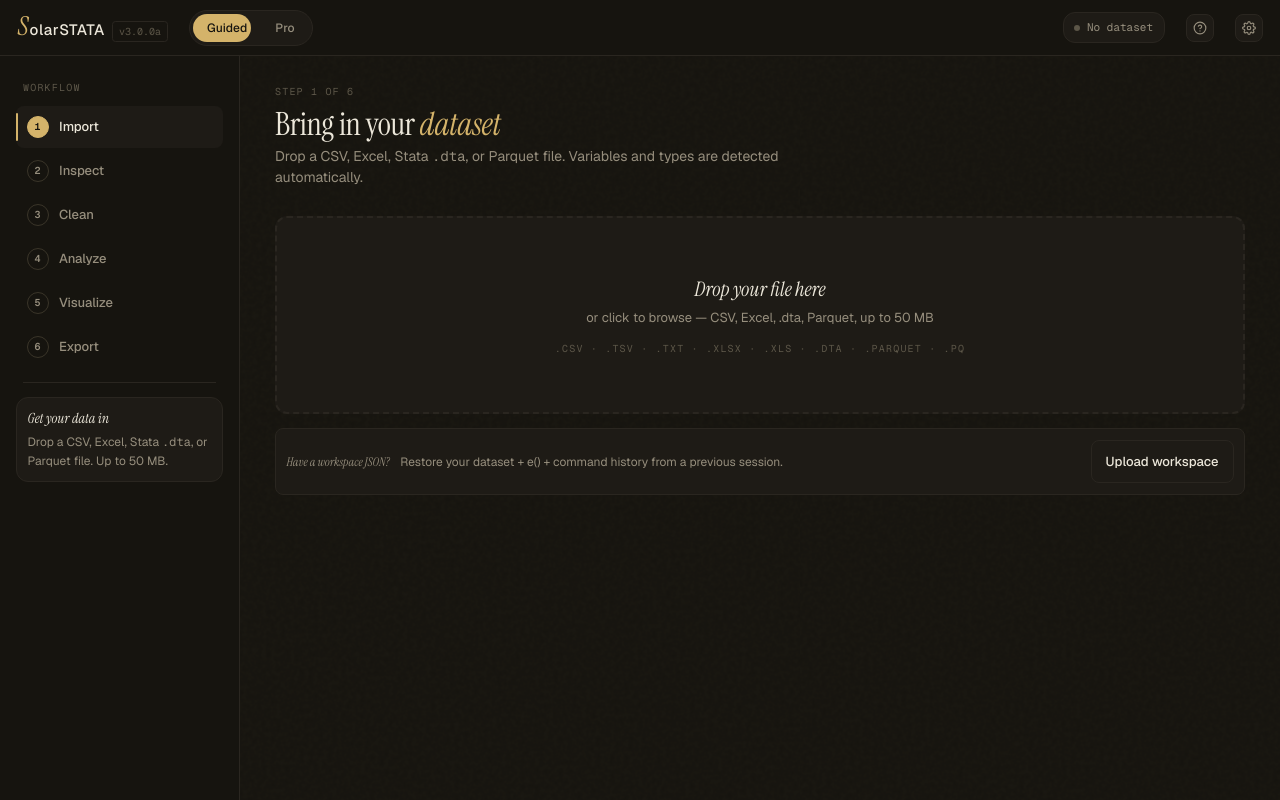
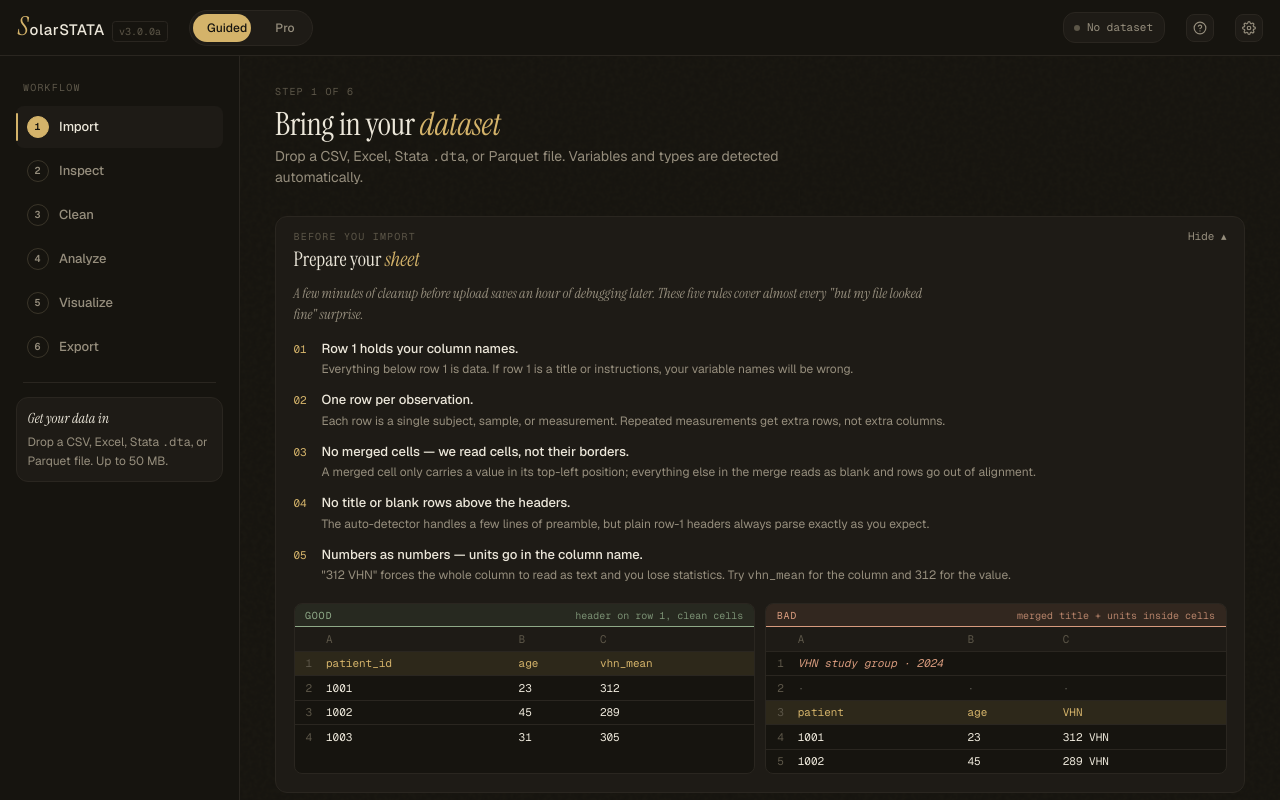
Before and after one commit to sund-aie/SolarSTATA, a React (Vite) app in the folder frontend/: page / in a window 1280 px wide. Built offline with nearby package versions, Linux system fonts and the light colour scheme.

Commit message:
Add FormatGuide panel with five rules and good-vs-bad mini-sheet visual

```diff
--- /dev/null
+++ b/frontend/src/components/FormatGuide.tsx
@@ -0,0 +1,249 @@
+/* FormatGuide — "prepare your sheet" panel.
+ *
+ * Sits above the dropzone on the Import step. Five product-voice
+ * rules (each one explains WHY) plus a tiny good-vs-bad mini-sheet
+ * visual so users can match their file against the canonical layout
+ * before they upload.
+ *
+ * Always expanded on first visit. Once the user collapses it the
+ * preference is remembered in localStorage and the panel sits
+ * collapsed on subsequent visits — same persistence idiom as the
+ * theme switcher (see state/theme.ts).
+ *
+ * Typography per brand: Instrument Serif for the headline and the
+ * lead "what this means" sentence; Geist for the rule list; Geist
+ * Mono for the mini-sheet visual. No serif inside the body copy.
+ */
+
+import { useEffect, useState } from "react";
+
+const STORAGE_KEY = "solarstata.format_guide_collapsed";
+
+export function FormatGuide() {
+  const [collapsed, setCollapsed] = useState<boolean>(() => {
+    if (typeof window === "undefined") return false;
+    return window.localStorage.getItem(STORAGE_KEY) === "1";
+  });
+
+  useEffect(() => {
+    try {
+      window.localStorage.setItem(STORAGE_KEY, collapsed ? "1" : "0");
+    } catch {
+      /* noop */
+    }
+  }, [collapsed]);
+
+  const toggle = () => setCollapsed((c) => !c);
+
+  return (
+    <section
+      className="mb-6 bg-surface border border-border rounded-md"
+      aria-label="Prepare your sheet — formatting guide"
+    >
+      <button
+        type="button"
+        onClick={toggle}
+        aria-expanded={!collapsed}
+        className="flex items-baseline justify-between w-full text-left px-5 py-3"
+      >
+        <div>
+          <div className="eyebrow mb-1">Before you import</div>
+          <h2 className="font-serif text-[20px] leading-tight text-text">
+            Prepare your <em className="text-accent italic">sheet</em>
+          </h2>
+        </div>
+        <span className="font-mono text-[11px] text-text-muted shrink-0 ml-4">
+          {collapsed ? "Show ▾" : "Hide ▴"}
+        </span>
+      </button>
+
+      {!collapsed && (
+        <div className="px-5 pb-5">
+          <p className="font-serif italic text-[14px] text-text-muted mb-4 max-w-[640px]">
+            A few minutes of cleanup before upload saves an hour of debugging
+            later. These five rules cover almost every "but my file looked
+            fine" surprise.
+          </p>
+
+          <ol className="space-y-3 mb-5">
+            <Rule
+              n={1}
+              label="Row 1 holds your column names."
+              why="Everything below row 1 is data. If row 1 is a title or instructions, your variable names will be wrong."
+            />
+            <Rule
+              n={2}
+              label="One row per observation."
+              why="Each row is a single subject, sample, or measurement. Repeated measurements get extra rows, not extra columns."
+            />
+            <Rule
+              n={3}
+              label="No merged cells — we read cells, not their borders."
+              why="A merged cell only carries a value in its top-left position; everything else in the merge reads as blank and rows go out of alignment."
+            />
+            <Rule
+              n={4}
+              label="No title or blank rows above the headers."
+              why="The auto-detector handles a few lines of preamble, but plain row-1 headers always parse exactly as you expect."
+            />
+            <Rule
+              n={5}
+              label="Numbers as numbers — units go in the column name."
+              why={
+                <>
+                  "312 VHN" forces the whole column to read as text and you
+                  lose statistics. Try <code className="font-mono">vhn_mean</code>{" "}
+                  for the column and <code className="font-mono">312</code> for
+                  the value.
+                </>
+              }
+            />
+          </ol>
+
+          <GoodVsBadVisual />
+        </div>
+      )}
+    </section>
+  );
+}
+
+function Rule({
+  n,
+  label,
+  why,
+}: {
+  n: number;
+  label: string;
+  why: React.ReactNode;
+}) {
+  return (
+    <li className="flex gap-3">
+      <span className="font-mono text-[11px] text-accent flex-none w-5 pt-[2px]">
+        {String(n).padStart(2, "0")}
+      </span>
+      <div>
+        <div className="text-[13px] text-text font-medium">{label}</div>
+        <div className="text-[12px] text-text-muted leading-relaxed mt-[2px]">
+          {why}
+        </div>
+      </div>
+    </li>
+  );
+}
+
+/* Two mini-sheets side by side. Cells use Geist Mono tabular,
+ * column letters / row numbers in faint mono. The "good" tile uses
+ * --good for its tone strip; "bad" uses --warn. */
+function GoodVsBadVisual() {
+  return (
+    <div className="grid grid-cols-1 sm:grid-cols-2 gap-3">
+      <MiniSheet
+        tone="good"
+        caption="header on row 1, clean cells"
+        rows={[
+          ["patient_id", "age", "vhn_mean"],
+          ["1001", "23", "312"],
+          ["1002", "45", "289"],
+          ["1003", "31", "305"],
+        ]}
+        headerRow={1}
+      />
+      <MiniSheet
+        tone="bad"
+        caption="merged title + units inside cells"
+        rows={[
+          ["VHN study group · 2024", "", ""],
+          ["", "", ""],
+          ["patient", "age", "VHN"],
+          ["1001", "23", "312 VHN"],
+          ["1002", "45", "289 VHN"],
+        ]}
+        headerRow={3}
+        mergedTopRow
+      />
+    </div>
+  );
+}
+
+function MiniSheet({
+  tone,
+  caption,
+  rows,
+  headerRow,
+  mergedTopRow = false,
+}: {
+  tone: "good" | "bad";
+  caption: string;
+  rows: string[][];
+  headerRow: number;
+  mergedTopRow?: boolean;
+}) {
+  const toneClass =
+    tone === "good"
+      ? "border-good bg-good-soft text-good"
+      : "border-warn bg-warn-soft text-warn";
+  const nCols = Math.max(...rows.map((r) => r.length));
+
+  return (
+    <div className="bg-bg border border-border rounded-sm overflow-hidden">
+      <div
+        className={`flex items-center justify-between px-3 py-1 border-b ${toneClass}`}
+      >
+        <span className="font-mono text-[10px] uppercase tracking-[0.08em]">
+          {tone}
+        </span>
+        <span className="font-mono text-[10px] opacity-80">{caption}</span>
+      </div>
+      <table className="w-full font-mono text-[11px]">
+        <thead>
+          <tr className="bg-surface text-text-faint">
+            <th className="text-right px-2 py-1 w-7" />
+            {Array.from({ length: nCols }).map((_, j) => (
+              <th key={j} className="text-left px-2 py-1 font-normal">
+                {String.fromCharCode(65 + j)}
+              </th>
+            ))}
+          </tr>
+        </thead>
+        <tbody>
+          {rows.map((row, i) => {
+            const rowNum = i + 1;
+            const isHeader = rowNum === headerRow;
+            const isMerged = mergedTopRow && rowNum === 1;
+            return (
+              <tr
+                key={i}
+                className={`border-t border-border ${isHeader ? "bg-accent-soft" : ""}`}
+              >
+                <td className="text-right px-2 py-1 text-text-faint w-7">
+                  {rowNum}
+                </td>
+                {isMerged ? (
+                  <td
+                    colSpan={nCols}
+                    className="px-2 py-1 italic text-warn"
+                    title="merged cell — only the top-left value is read"
+                  >
+                    {row[0]}
+                  </td>
+                ) : (
+                  Array.from({ length: nCols }).map((_, j) => {
+                    const cell = row[j] ?? "";
+                    return (
+                      <td
+                        key={j}
+                        className={`px-2 py-1 ${isHeader ? "text-accent" : "text-text"} ${cell === "" ? "opacity-30" : ""}`}
+                      >
+                        {cell || "·"}
+                      </td>
+                    );
+                  })
+                )}
+              </tr>
+            );
+          })}
+        </tbody>
+      </table>
+    </div>
+  );
+}
--- a/frontend/src/steps/ImportStep.tsx
+++ b/frontend/src/steps/ImportStep.tsx
@@ -11,6 +11,7 @@ import { api, ApiError } from "../lib/api";
 import { useApp } from "../state/store";
 import type { StagedSheet, StagedUploadResponse, UploadResponse } from "../lib/types";
 import { isStagedResponse } from "../lib/types";
+import { FormatGuide } from "../components/FormatGuide";
 import { SheetPicker } from "../components/SheetPicker";
 import { HeaderRowPicker } from "../components/HeaderRowPicker";
 
@@ -123,6 +124,7 @@ export function ImportStep() {
 
       {phase.kind === "drop" && (
         <>
+          <FormatGuide />
           <div
             role="button"
             tabIndex={0}
```
Also changed, not shown: 1 other file (tests, documents, lock files or other folders).
